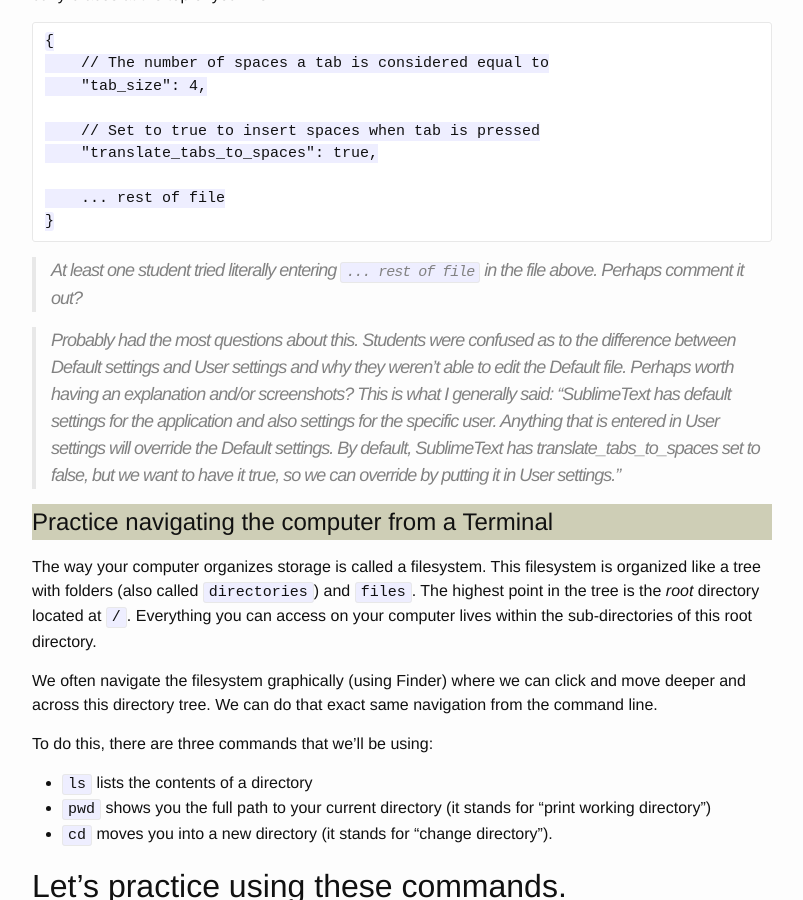
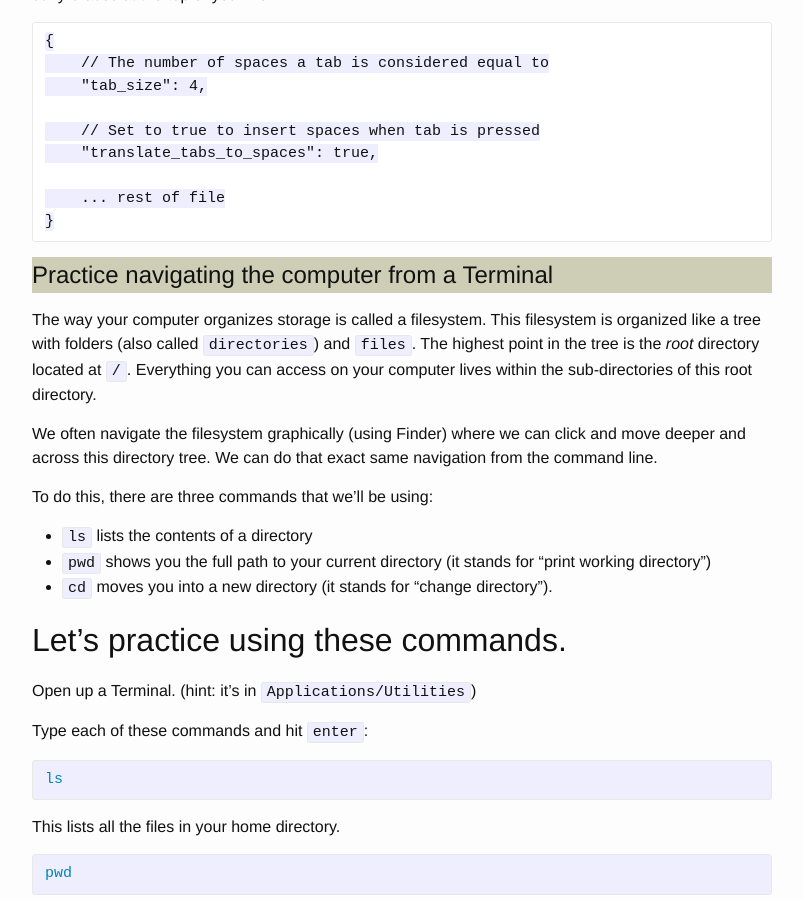
Before and after one commit to PhillyPythonWorkshop/PhillyPythonWorkshop.github.io, a Jekyll site: the page built from pages/friday_mac.md, in a window 1280 px wide and 900 px high, scrolled down 1406 px. Shown: the whole window, without its empty margins (238-1041 px from the left). Built offline with Jekyll 4.4.1, drawn with Linux system fonts in a browser that asks for light colours.

Commit message:
remove one more comment

```diff
--- a/pages/friday_mac.md
+++ b/pages/friday_mac.md
@@ -59,11 +59,6 @@ Be sure that you've set tabs equal to 4 spaces and the tabs to spaces setting is
     ... rest of file
 }
 ~~~
-
-> At least one student tried literally entering `... rest of file` in the file above.  Perhaps comment it out?
-
-> Probably had the most questions about this.  Students were confused as to the difference between Default settings and User settings and why they weren't able to edit the Default file.  Perhaps worth having an explanation and/or screenshots?  This is what I generally said: "SublimeText has default settings for the application and also settings for the specific user.  Anything that is entered in User settings will override the Default settings.  By default, SublimeText has translate_tabs_to_spaces set to false, but we want to have it true, so we can override by putting it in User settings."
-
 
 # Practice navigating the computer from a Terminal
 
```
